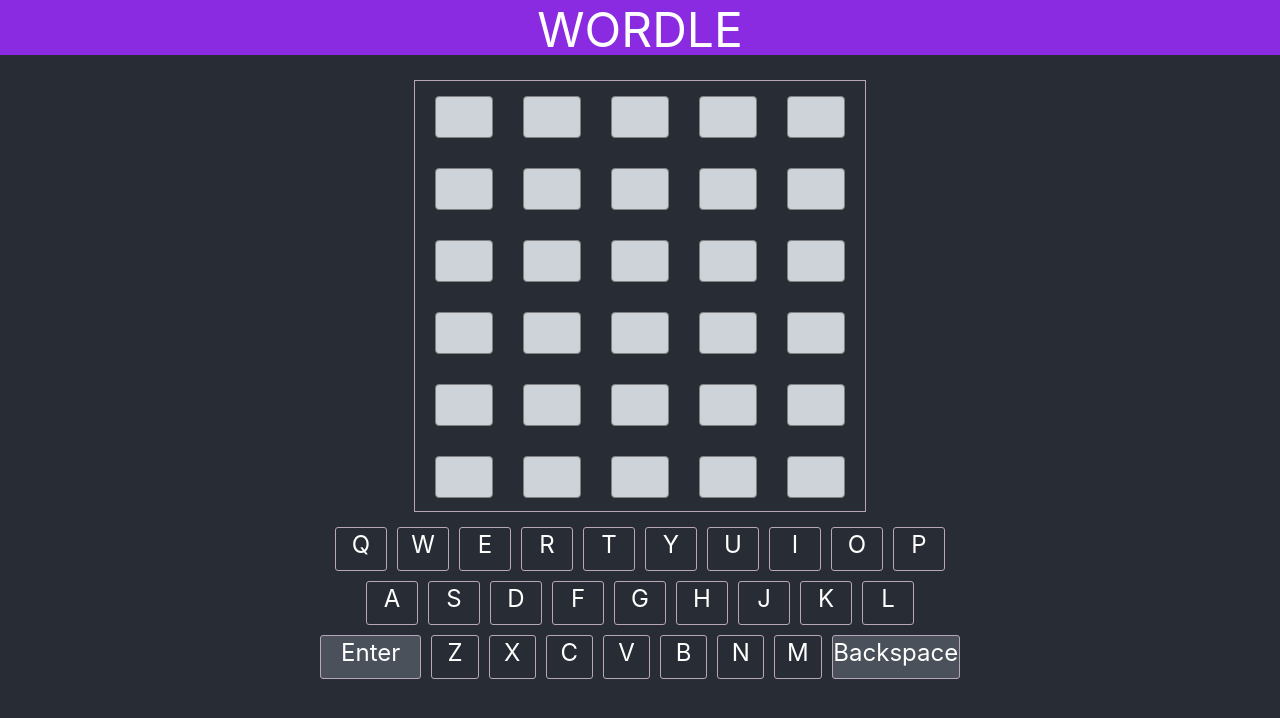
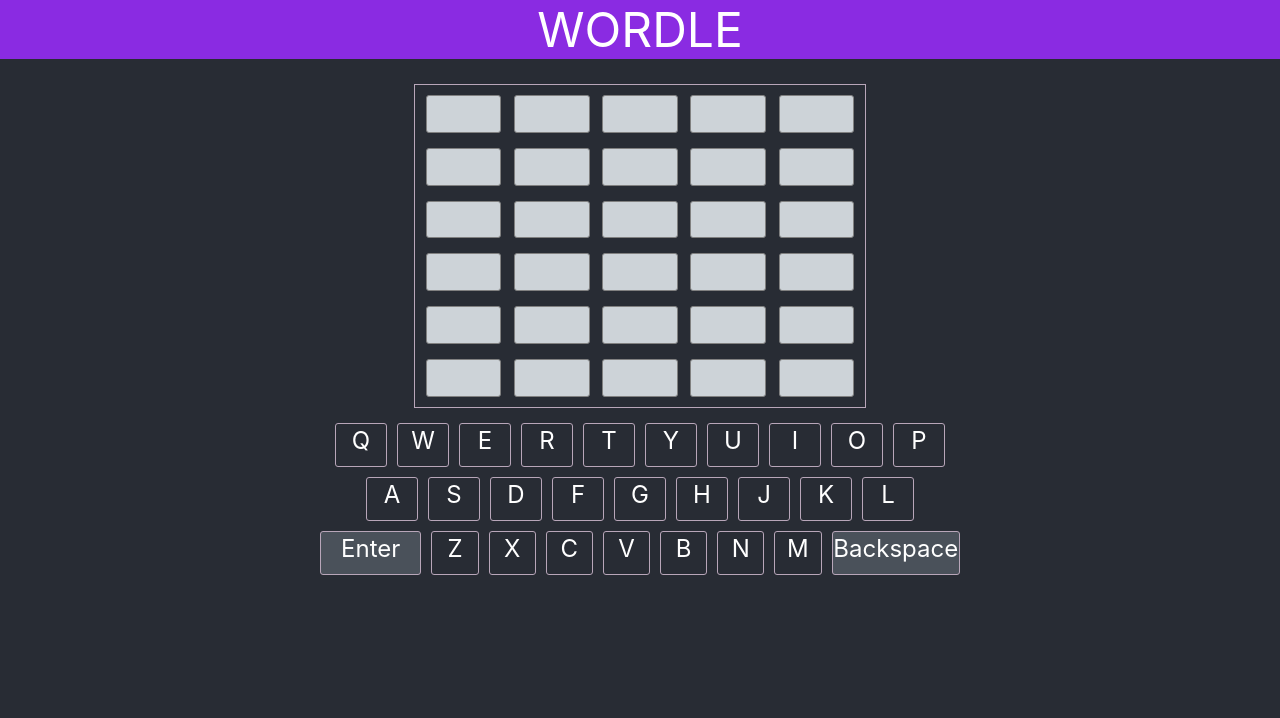
Before and after one commit to M9Bene/wordle_react, a React (Create React App) app in the folder wordle_react/: page / in a window 1280 px wide. Shown: the top 718 px of the page. Built offline with nearby package versions, Linux system fonts and the light colour scheme.

Commit message:
Fix: some Css 'px' changed to 'em'.

```diff
--- a/wordle_react/src/App.css
+++ b/wordle_react/src/App.css
@@ -15,7 +15,7 @@
 
 .header {
   background-color: blueviolet;
-  height: 55px;
+  min-height: 3em;
 }
 
 .header p {
@@ -35,7 +35,7 @@
 .guesses {
   margin-top: 25px;
   width: 450px;
-  height: 430px;
+  min-height: 20em;
   border: 1px solid #b8a6b9;
   flex-direction: column;
 }
--- a/wordle_react/src/components/GuessBar.css
+++ b/wordle_react/src/components/GuessBar.css
@@ -2,20 +2,21 @@
     flex: 33%;
     display: flex;
     flex-direction: row;
-    margin: 0 5px;
+    margin: 0.3em;
 }
 
 .guess-letter {
-    margin: 15px;
+    margin: 0.2em 0.25em;
     flex: 33%;
-    height: 40px;
+    min-height: 1.4em;
+
     display: grid;
     background-color: #cdd3d8;
     place-items: center;
-    font-size: 30px;
+    font-size: 1.6em;
     border: 1px solid gray;
     color: black;
-    border-radius: 4px;
+    border-radius: 3px;
 }
 
 .correct {
```
